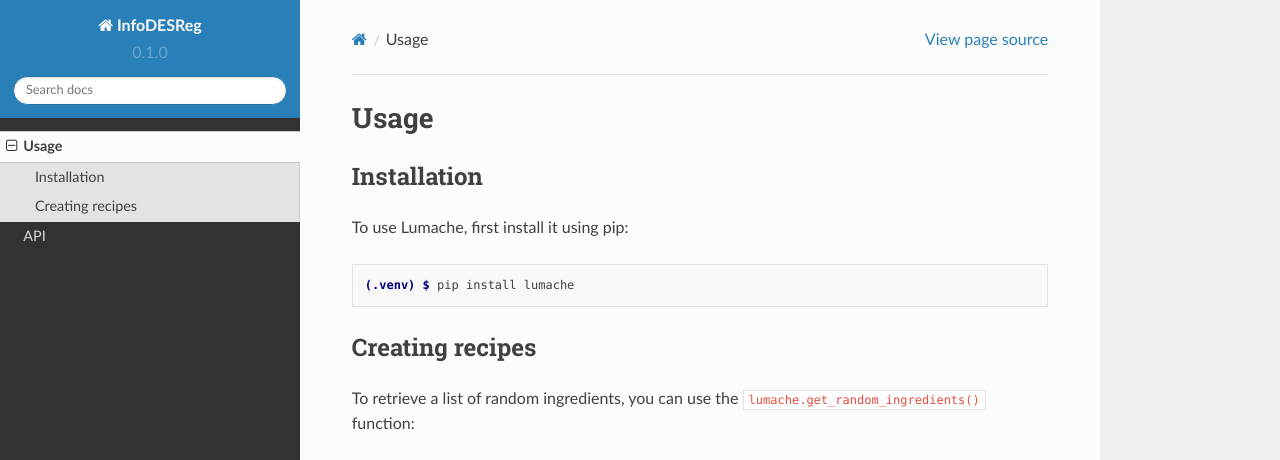
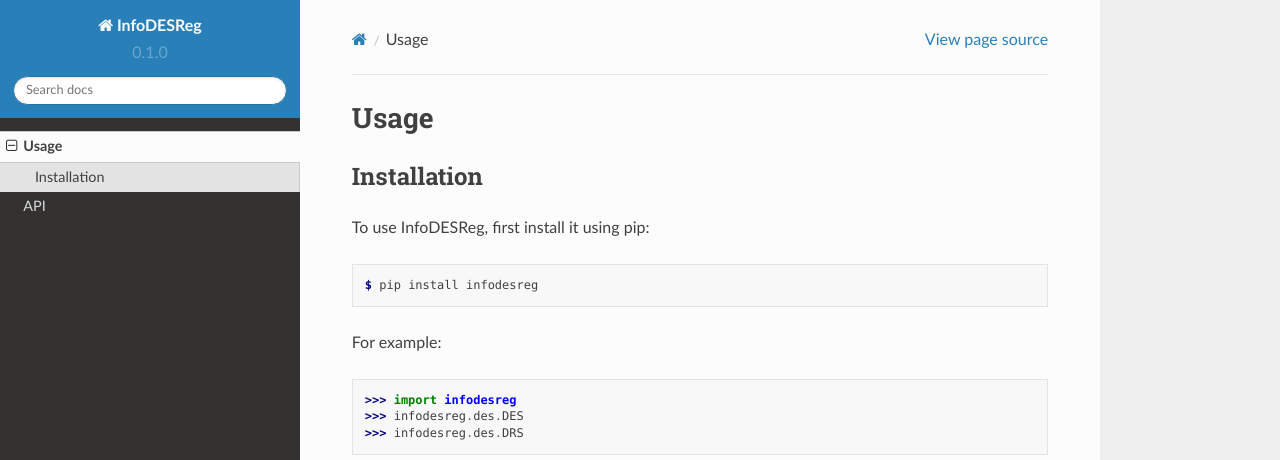
Before and after one commit to adv-panda/infodesreg_docs, a Sphinx documentation site: the page built from docs/source/usage.rst, in a window 1280 px wide and 1095 px high. Shown: the top 460 px of the window. Built offline with Sphinx 7.4.7 and the Read the Docs theme 2.0.0, drawn with Linux system fonts in a browser that asks for light colours; some of the changed text lies outside the part shown; grey boxes are pictures that could not be loaded.

Commit message:
Update usage.rst

```diff
--- a/docs/source/usage.rst
+++ b/docs/source/usage.rst
@@ -6,28 +6,15 @@
 Installation
 ------------
 
-To use Lumache, first install it using pip:
+To use InfoDESReg, first install it using pip:
 
 .. code-block:: console
 
-   (.venv) $ pip install lumache
+    $ pip install infodesreg
 
-Creating recipes
-----------------
-
-To retrieve a list of random ingredients,
-you can use the ``lumache.get_random_ingredients()`` function:
-
-.. autofunction:: lumache.get_random_ingredients
-
-The ``kind`` parameter should be either ``"meat"``, ``"fish"``,
-or ``"veggies"``. Otherwise, :py:func:`lumache.get_random_ingredients`
-will raise an exception.
-
-.. autoexception:: lumache.InvalidKindError
 
 For example:
 
->>> import lumache
->>> lumache.get_random_ingredients()
-['shells', 'gorgonzola', 'parsley']
+>>> import infodesreg
+>>> infodesreg.des.DES
+>>> infodesreg.des.DRS
```
